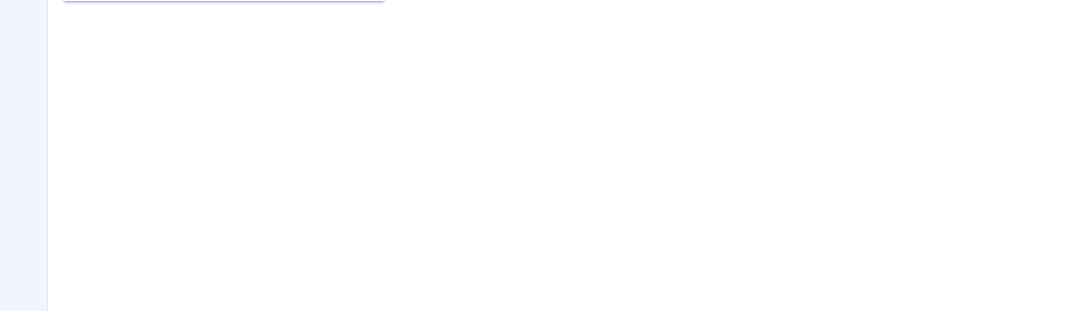
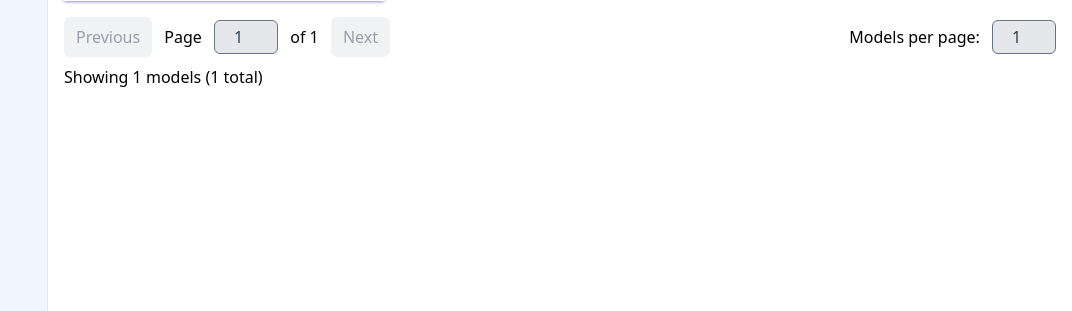
Before and after one commit to art-e-fact/RoboProp, a Django app: template templates/mymodels.html in a window 1280 px wide. Shown: the part 489-800 px from the top of the page, without its empty margins (208-1280 px from the left). Run offline with Django 4.2, Linux system fonts and the light colour scheme; the template is opened without the code that fills it: most values are stand-ins (such as "Sample title", 1, 10 or a date in 2020); style sheets or scripts are compiled from the project's sources; some libraries are stand-ins or nearby versions.

Commit message:
Improve index loading with Pagination (#64)
* paginate backend

* pass page data to template

* paginiation in view

* working page numbers

* working page size

* basic styling

```diff
--- a/roboprop_client/blender_scripts/export_glb.py
+++ b/roboprop_client/blender_scripts/export_glb.py
@@ -14,7 +14,7 @@ else:
 args = parser.parse_known_args(argv)[0]
 
 # Add Palanar Decimate modifyer to all meshes
-angle_limit = 12.0 # merge faces within this angle
+angle_limit = 12.0  # merge faces within this angle
 for obj in bpy.data.objects:
     if obj.type == "MESH":
         bpy.context.view_layer.objects.active = obj
--- a/roboprop_client/blender_scripts/export_obj.py
+++ b/roboprop_client/blender_scripts/export_obj.py
@@ -16,7 +16,7 @@ args = parser.parse_known_args(argv)[0]
 output = Path(args.output)
 
 # Add Palanar Decimate modifyer to all meshes
-angle_limit = 12.0 # merge faces within this angle
+angle_limit = 12.0  # merge faces within this angle
 for obj in bpy.data.objects:
     if obj.type == "MESH":
         bpy.context.view_layer.objects.active = obj
--- a/templates/mymodels.html
+++ b/templates/mymodels.html
@@ -28,6 +28,24 @@
         </a>
         {% endfor %}
     </div>
+    <div class="pagination">
+        <form method="get">
+            <div class="flex justify-between items-center mt-4">
+                <div>
+                  <button type="submit" name="page" value="{{ page|add:'-1' }}" class="px-3 py-2 rounded-md bg-gray-200 text-gray-700 hover:bg-gray-300 {% if page == 1 %}opacity-50 cursor-not-allowed{% endif %}">Previous</button>
+                  <span class="mx-2">Page</span>
+                  <input type="number" name="page" id="page" value="{{ page }}" min="1" max="{{ total_pages }}" class="w-16 px-2 py-1 rounded-md bg-gray-200 text-gray-700 text-center" disabled>
+                  <span class="mx-2">of {{ total_pages }}</span>
+                  <button type="submit" name="page" value="{{ page|add:1 }}" class="px-3 py-2 rounded-md bg-gray-200 text-gray-700 hover:bg-gray-300 {% if page == total_pages %}opacity-50 cursor-not-allowed{% endif %}">Next</button>
+                </div>
+                <div>
+                  <label for="page_size" class="mr-2">Models per page:</label>
+                  <input type="number" name="page_size" id="page_size" value="{{ page_size }}" min="1" max="100" class="w-16 px-2 py-1 rounded-md bg-gray-200 text-gray-700 text-center" required>
+                </div>
+              </div>
+              <p class="mt-2">Showing {{ thumbnails|length }} models ({{ total_models }} total)</p>
+        </form>
+      </div>
 
     <script>
         function updateBlendkitModels() {
```
Also changed, not shown: roboprop_client/views.py (+33 -8 lines).
